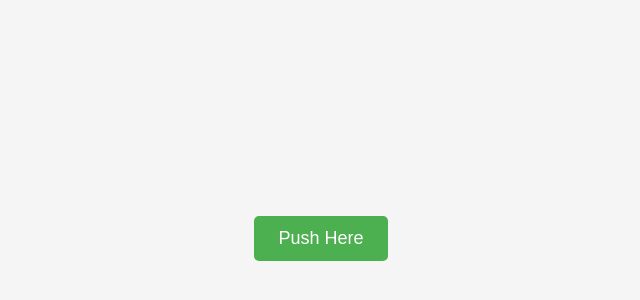
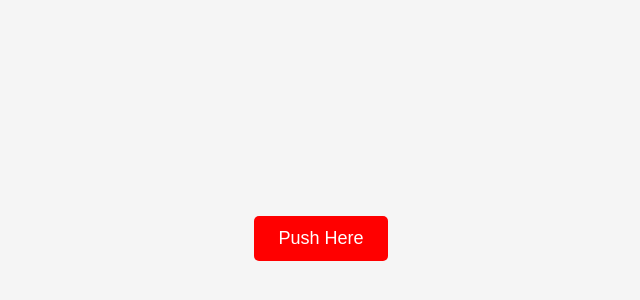
Before and after one commit to Gr1pped/interactive-button-webpage, a plain HTML site: page index.html in a window 1280 px wide. Shown: the part 162-462 px from the top of the page, without its empty margins (319-959 px from the left). Drawn offline with Linux system fonts and the light colour scheme.

Commit message:
Update button color to red

```diff
--- a/index.html
+++ b/index.html
@@ -22,7 +22,7 @@
         button {
             padding: 12px 24px;
             font-size: 18px;
-            background-color: #4CAF50;
+            background-color: #FF0000;
             color: white;
             border: none;
             border-radius: 5px;
@@ -31,7 +31,7 @@
         }
 
         button:hover {
-            background-color: #45a049;
+            background-color: #CC0000;
         }
 
         #textBox {
```
